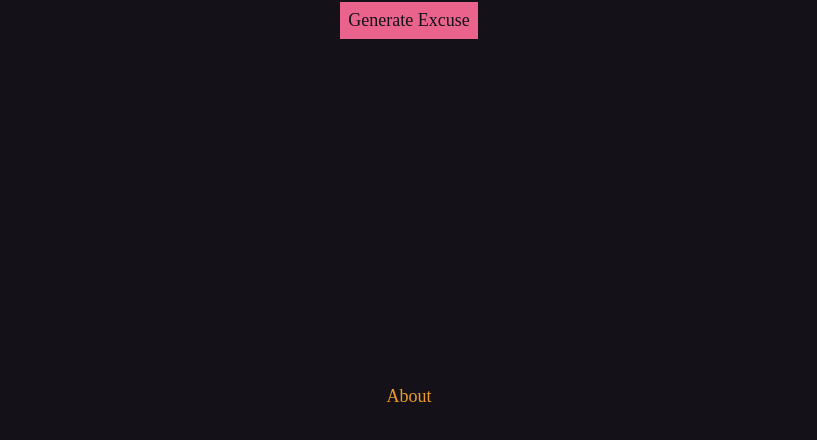
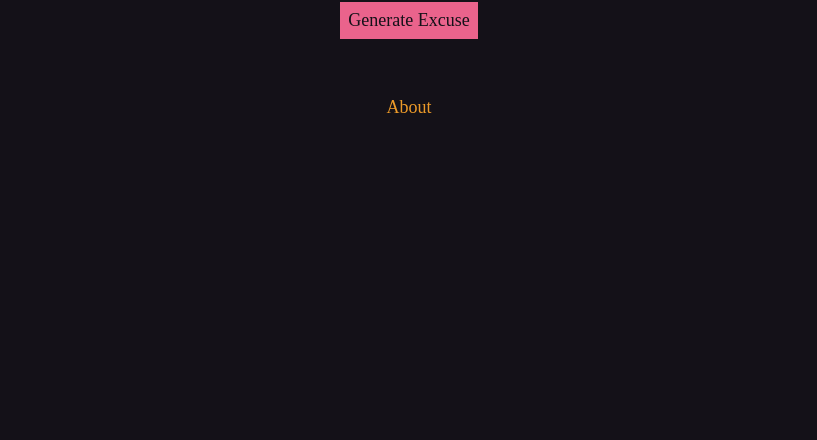
Before and after one commit to Deliciaes/the-perfect-excuse, a plain HTML site: page index.html in a window 1280 px wide. Shown: the part 376-816 px from the top of the page, without its empty margins (231-1048 px from the left). Drawn offline with Linux system fonts and the light colour scheme; a web font is replaced by a local one.

Commit message:
updated css

```diff
--- a/style.css
+++ b/style.css
@@ -162,13 +162,7 @@ li a:hover {
 }
 
 .about {
-  position: absolute;
-  margin-left: auto;
-  margin-right: auto;
-  left: 0;
-  right: 0;
-  bottom: 30px;
-  text-align: center;
+  margin-top: 50px;
 }
 
 .about-button {
```
